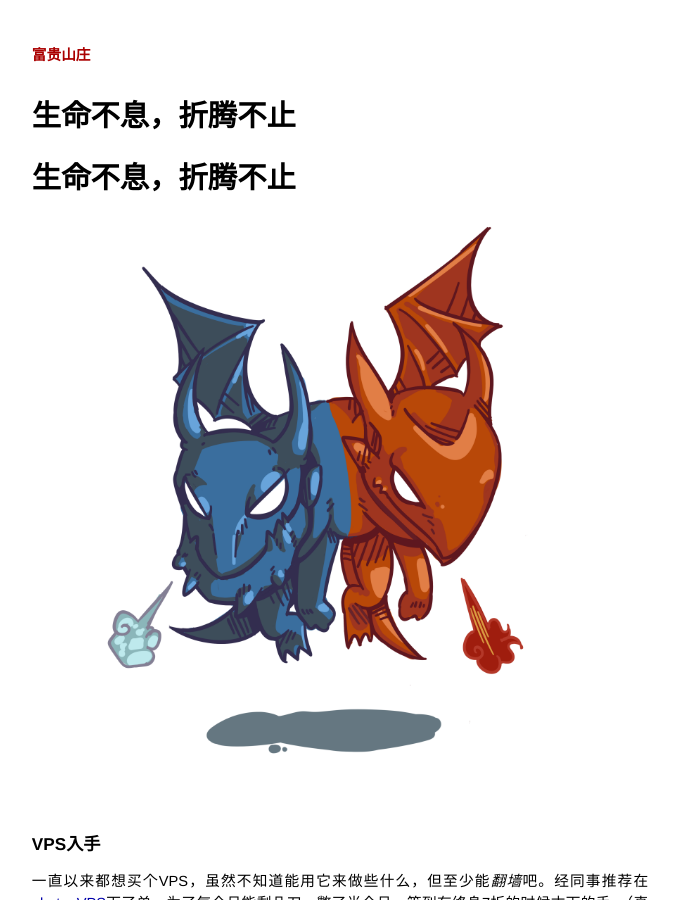
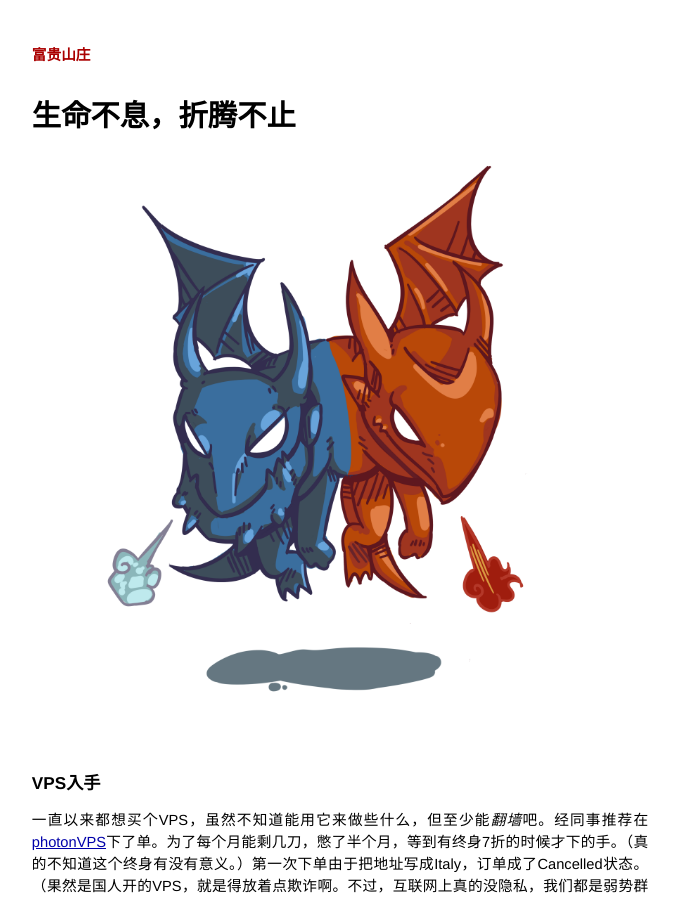
Before and after one commit to maydayuiui/maydayuiui.github.com, a Jekyll site: the page built from _posts/2013-03-06-newbloginjekyll.md, in a window 1280 px wide and 900 px high. Shown: the whole window, without its empty margins (300-979 px from the left). Built offline with Jekyll 4.4.1, drawn with Linux system fonts in a browser that asks for light colours; Markdown is read by kramdown in place of the engine named in the settings; comment, search, counter and statistics services are not loaded.

Commit message:
Update 2013-03-06-newbloginjekyll.md

```diff
--- a/_posts/2013-03-06-newbloginjekyll.md
+++ b/_posts/2013-03-06-newbloginjekyll.md
@@ -2,7 +2,6 @@
 layout: post
 title: 生命不息，折腾不止
 ---
-# 生命不息，折腾不止
 
 ![Jakiro](/img/jakiro.png)
 
```
